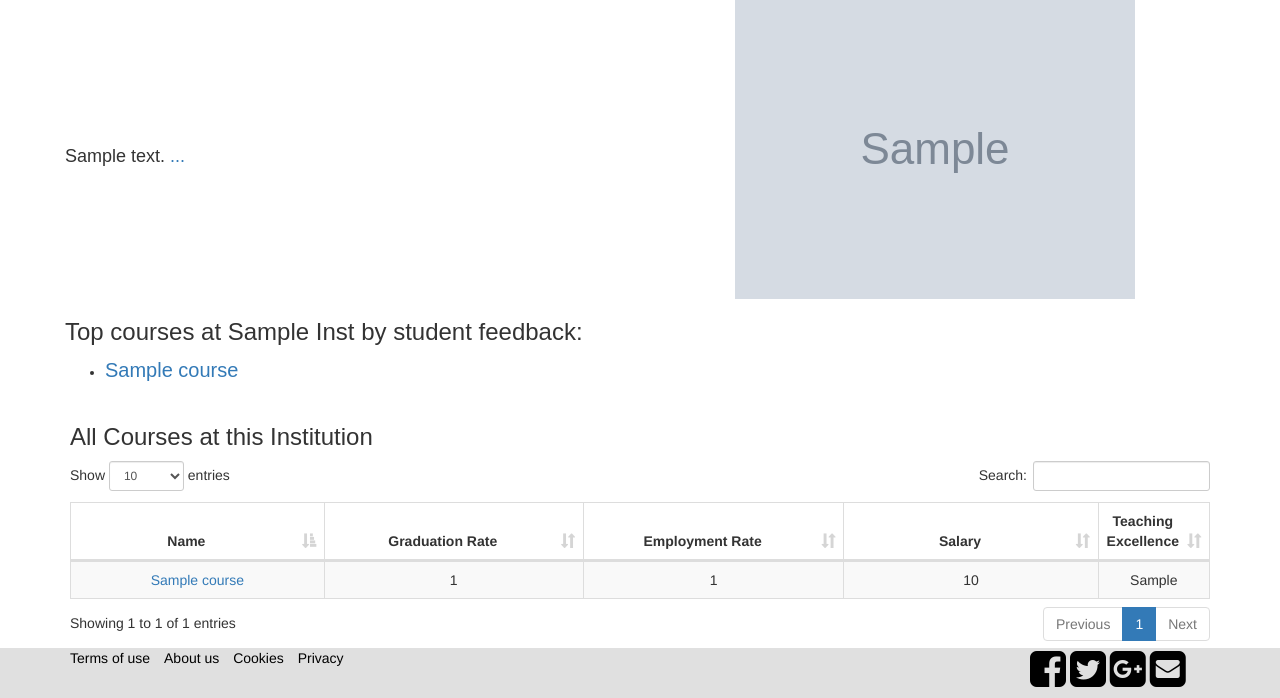
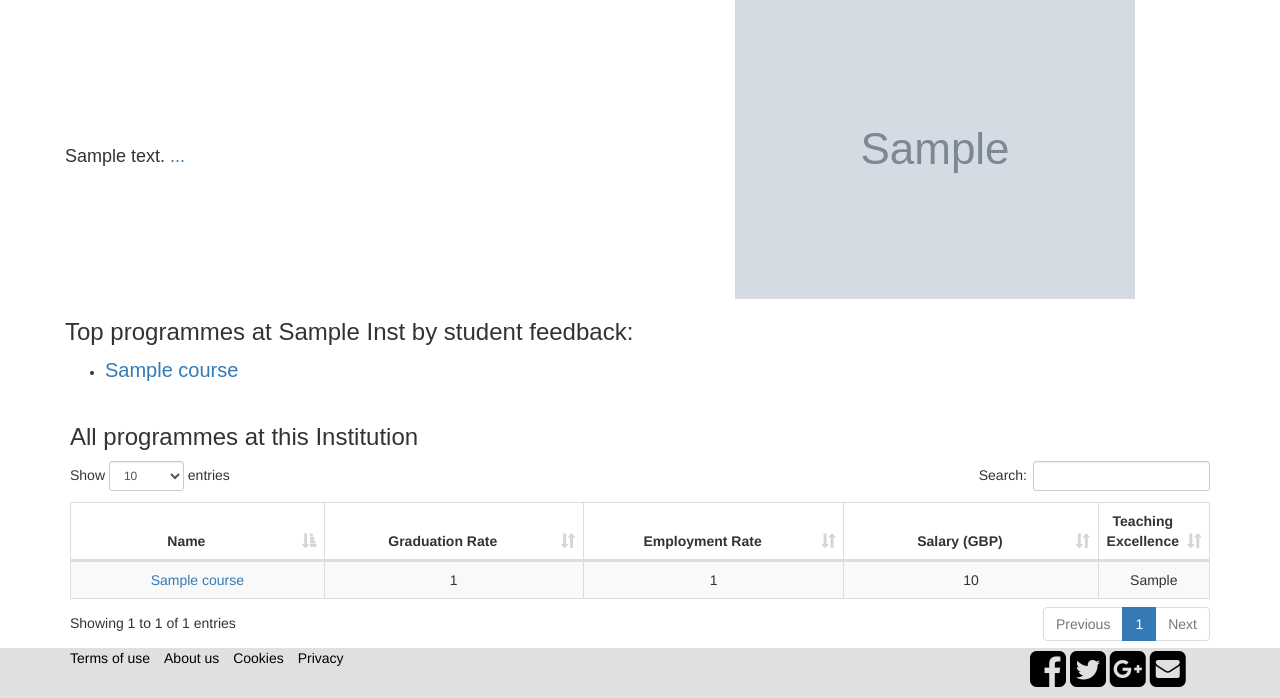
Before and after one commit to Jim-Walk/Software-Development-Assessment, a Flask app: template templates/institution.html in a window 1280 px wide. Shown: the part 187-885 px from the top of the page. Run offline with Flask 2, Linux system fonts and the light colour scheme; the template is opened without the code that fills it: most values are stand-ins (such as "Sample title", 1, 10 or a date in 2020); grey boxes marked "Sample" are stand-in pictures; some libraries are stand-ins or nearby versions.

Commit message:
changed courses to programs

```diff
--- a/templates/course.html
+++ b/templates/course.html
@@ -31,7 +31,7 @@
             </h3>
         </div>
         <div class="btn-group btn-group-justified">
-            <a href="{{course.CRSEURL}}" class="btn btn-primary">Course Page</a>
+            <a href="{{course.CRSEURL}}" class="btn btn-primary">Program Page</a>
             <a href="{{course.ASSURL}}" class="btn btn-primary">Assessment</a>
             <a href="{{course.EMPLOYURL}}" class="btn btn-primary">Employment Opportunities</a>
             <a href="{{course.SUPPORTURL}}" class="btn btn-primary">Financing</a>
@@ -101,7 +101,7 @@
 
         {% if related_courses %}
         <div class="panel-body" id="pro_dscri">
-            <h4>Related courses in
+            <h4>Related programmes in
 
             <b>{{course.subject_description.title()}}</b> at
 
--- a/templates/institution.html
+++ b/templates/institution.html
@@ -30,7 +30,7 @@
             </div>
             <div class="row">  <!-- 'Programme' title -->
               <div class="col-md-8">
-                <h3>Top courses at {{inst.PROVIDER_NAME.title()}} by student feedback:</h3>
+                <h3>Top programmes at {{inst.PROVIDER_NAME.title()}} by student feedback:</h3>
               </div>
             </div>
             <div class="row">  <!-- Programs' list -->
@@ -41,7 +41,7 @@
                       <li><a style="font-family:sans-serif; font-size: 20px" href="/course/{{inst.UKPRN}}/{{c.KISCOURSEID}}">{{c.TITLE}}</a></li>
                     {% endfor %}
                     {% else %}
-                        <li> No courses found </li>
+                        <li> No programmes found </li>
                     {% endif %}
                     </ul>
                 </div>
@@ -65,14 +65,14 @@
         <input type="submit" value="get">
 </div>
         <div class="container">
-            <h3> All Courses at this Institution </h3>
+            <h3> All programmes at this Institution </h3>
             <table id="example" class="table table-hover table-bordered table-striped" style="width:100%">
                 <thead>
                   <tr>
                     <th class="col-md-3 text-center">Name</th>
                     <th class="col-md-3 text-center">Graduation Rate</th>
                     <th class="col-md-3 text-center">Employment Rate</th>
-                    <th class="col-md-3 text-center">Salary</th>
+                    <th class="col-md-3 text-center">Salary (GBP)</th>
                     <th class="col-md-3 text-center">Teaching Excellence</th>
                   </tr>
                 </thead>
--- a/templates/search_result.html
+++ b/templates/search_result.html
@@ -20,7 +20,7 @@
     {%for uni in results%}
         {%if uni.PROVIDER_NAME%}
 
-                 <li> Courses at: <a href="/institution/{{ uni.UKPRN }}">{{ uni.PROVIDER_NAME.title() }}</a>
+                 <li> Programmes at: <a href="/institution/{{ uni.UKPRN }}">{{ uni.PROVIDER_NAME.title() }}</a>
                 {%for course in uni.courses_list%}
 
                 <ul>
```
